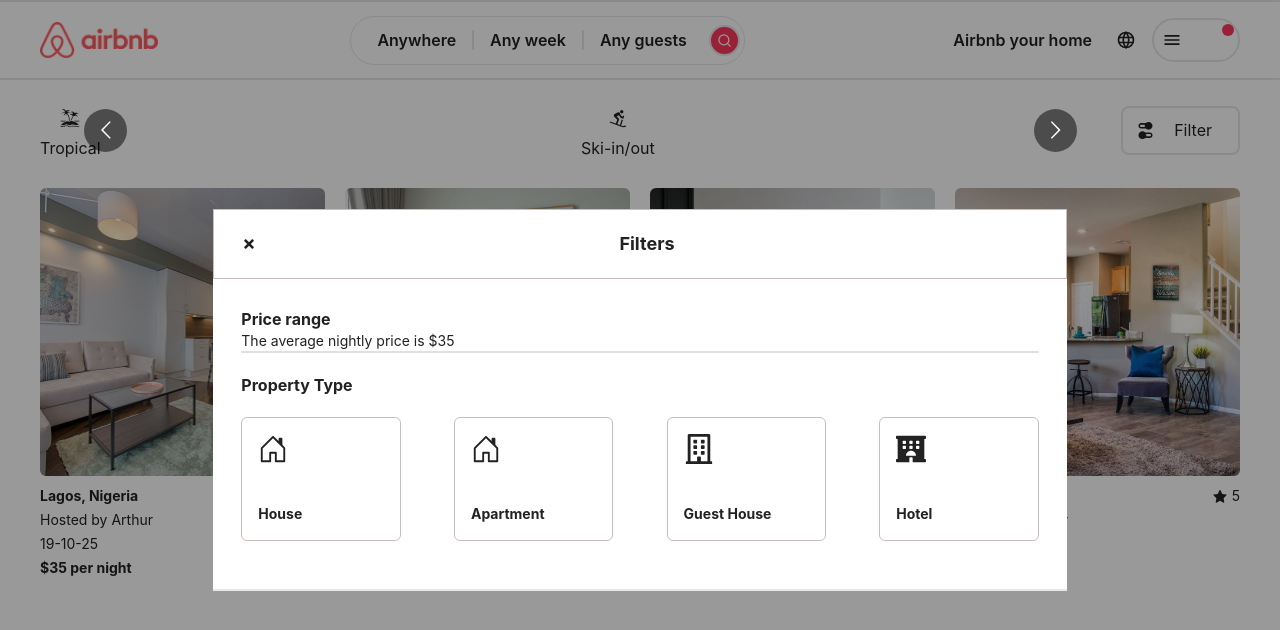
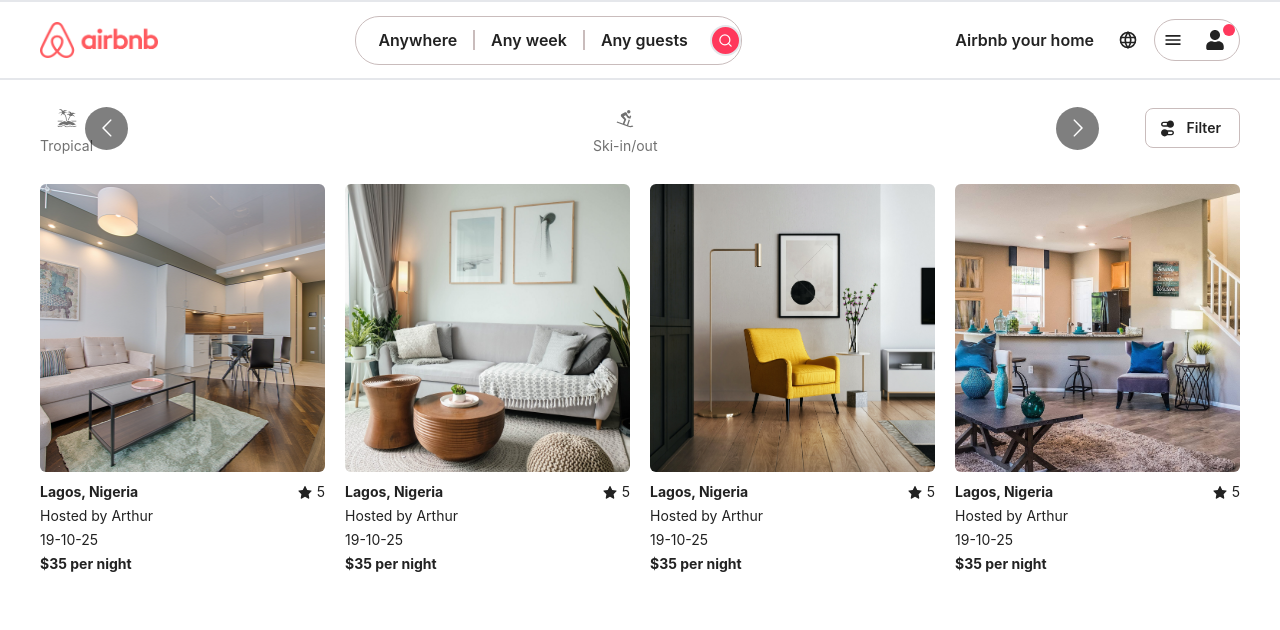
Before and after one commit to nelsonelaye/airbnb-tailwind, a React (Create React App) app: page / in a window 1280 px wide. Shown: the top 630 px of the page. Built offline with nearby package versions, Linux system fonts and the light colour scheme.

Commit message:
Add other filter options

```diff
--- a/package.json
+++ b/package.json
@@ -3,6 +3,9 @@
   "version": "0.1.0",
   "private": true,
   "dependencies": {
+    "@emotion/react": "^11.10.6",
+    "@emotion/styled": "^11.10.6",
+    "@mui/material": "^5.11.10",
     "@testing-library/jest-dom": "^5.16.5",
     "@testing-library/react": "^13.4.0",
     "@testing-library/user-event": "^13.5.0",
--- a/src/components/Categories/Categories.tsx
+++ b/src/components/Categories/Categories.tsx
@@ -7,10 +7,9 @@ import { SiStarbucks } from "react-icons/si";
 import { IoMdSwitch } from "react-icons/io";
 import Carousel from "react-multi-carousel";
 import "react-multi-carousel/lib/styles.css";
-import {props} from "./types"
+import { props } from "./types";
 
-const Categories = ({onclick}: props) => {
-
+const Categories = ({ onclick }: props) => {
   const category_list = [
     { title: "Tropical", icon: <GiIsland /> },
     { title: "Ski-in/out", icon: <MdOutlineDownhillSkiing /> },
@@ -89,19 +88,24 @@ const Categories = ({onclick}: props) => {
         swipeable
       >
         {category_list?.map((item) => (
-          <div className="flex flex-col items-center w-fit text-base">
-            <div className="my-2 text-fade" style={{ fontSize: "20px" }}>
+          <div className="flex flex-col items-center w-fit text-sm text-tc">
+            <div className="my-2 text-tc" style={{ fontSize: "20px" }}>
               {" "}
               {item.icon}
             </div>
-            <div>{item.title}</div>
+            <div className="text-center">{item.title}</div>
           </div>
         ))}
       </Carousel>
 
-      <div className="flex text-base border-2 rounded-lg p-2.5">
-        <IoMdSwitch fontSize="25px" className="cursor-pointer" onClick={onclick} />
-        <span className="mx-4 cursor-pointer" onClick={onclick} >Filter</span>
+      <div
+        className="flex h-10 text-base items-center rounded-lg py-2 px-2.5 thick-border cursor-pointer"
+        onClick={onclick}
+      >
+        <IoMdSwitch fontSize="23px" className="cursor-pointer" />
+        <span className="text-sm font-semibold mx-2 cursor-pointer">
+          Filter
+        </span>
       </div>
     </div>
   );
--- /dev/null
+++ b/src/components/Checkbox/Checkbox.tsx
@@ -0,0 +1,18 @@
+import * as React from "react";
+import Checkbox from "@mui/material/Checkbox";
+
+export default function ControlledCheckbox() {
+  const [checked, setChecked] = React.useState(true);
+
+  const handleChange = (event: React.ChangeEvent<HTMLInputElement>) => {
+    setChecked(event.target.checked);
+  };
+
+  return (
+    <Checkbox
+      checked={checked}
+      onChange={handleChange}
+      inputProps={{ "aria-label": "controlled" }}
+    />
+  );
+}
--- /dev/null
+++ b/src/components/Checkbox/index.tsx
@@ -0,0 +1 @@
+export { default } from "./Checkbox";
--- a/src/components/FilterModal/FilterModal.tsx
+++ b/src/components/FilterModal/FilterModal.tsx
@@ -1,37 +1,100 @@
 import { FaTimes, FaRegBuilding, FaHotel } from "react-icons/fa";
 import { BsHouseDoor } from "react-icons/bs";
-// import { props as AppProps } from "./types";
+import { props as AppProps } from "./types";
+import Checkbox from "../Checkbox";
 
-const FilterModal = () => {
+const FilterModal = ({ onclick }: AppProps) => {
   const propertyTypes = [
     { type: "House", icon: <BsHouseDoor /> },
     { type: "Apartment", icon: <BsHouseDoor /> },
     { type: "Guest House", icon: <FaRegBuilding /> },
     { type: "Hotel", icon: <FaHotel /> },
   ];
+
+  const numberOfRooms = [
+    { value: 1 },
+    { value: 2 },
+    { value: 3 },
+    { value: 4 },
+    { value: 5 },
+    { value: 6 },
+    { value: 7 },
+    { value: 8 },
+  ];
   return (
     <div className="flex flex-col justify-center items-center w-full min-h-screen z-20 absolute top-0 bg-overlay">
       <div className="flex flex-col justify-center items-center bg-white w-4/6 border-b-2 border-fade">
         <div
-          className="w-full flex items-center py-5 px-7"
-          style={{ border: "0.7px solid rgba(198, 184, 184, 0.94)" }}
+          className="thick-border w-full flex items-center py-5 px-7 cursor-pointer"
+          onClick={onclick}
         >
-          <FaTimes />
+          <div className="cursor-pointer" onClick={onclick}>
+            <FaTimes />
+          </div>
+
           <h2 className="text-lg text-center font-bold m-auto">Filters</h2>
         </div>
         <div className="w-full p-7">
           <div className="border-b-2 border-lb">
-            <p className="text-base font-bold">Price range</p>
-            <p className="text-fade">The average nightly price is $35</p>
+            <p className="filters">Price range</p>
+            <p className="text-tc font-medium">
+              The average nightly price is $35
+            </p>
+          </div>
+          <div className="border-b-2 border-lb">
+            <p className="filters">Type of Place</p>
+
+            <div className="flex items-start">
+              <Checkbox />
+              <div>
+                <label>Private Room</label>
+                <p className="text-tc">
+                  Your own room in a home or a hotel, plus some shared common
+                  spaces
+                </p>
+              </div>
+            </div>
+          </div>
+          <div className="border-b-2 border-lb">
+            <p className="filters">Rooms and Beds</p>
+
+            <div className="flex w-full">
+              <input
+                type="radio"
+                id="any"
+                name="bedrooms"
+                value="any"
+                className="hidden"
+              />
+              <label htmlFor="any" className="unselected-radio">
+                {" "}
+                Any
+              </label>
+              {numberOfRooms?.map((item) => (
+                <>
+                  <input
+                    type="radio"
+                    id={item.value.toString()}
+                    name="bedrooms"
+                    value={item.value}
+                    className="hidden"
+                  />
+                  <label
+                    htmlFor={item.value.toString()}
+                    className="unselected-radio"
+                  >
+                    {" "}
+                    {item.value}
+                  </label>
+                </>
+              ))}
+            </div>
           </div>
           <div>
-            <p className="text-base font-bold my-5">Property Type</p>
+            <p className="filters">Property Type</p>
             <div className="flex justify-between my-5">
               {propertyTypes?.map((item) => (
-                <div
-                  className="w-1/5 rounded-md p-4"
-                  style={{ border: "0.7px solid rgba(198, 184, 184, 0.94)" }}
-                >
+                <div className="thick-border w-1/5 rounded-md p-4">
                   <div className="text-3xl mb-10">{item.icon}</div>
 
                   <p className="text-xm font-bold">{item.type}</p>
--- a/src/components/FilterModal/types.ts
+++ b/src/components/FilterModal/types.ts
@@ -1,3 +1,3 @@
 export interface props {
-  show: boolean;
+  onclick: any;
 }
--- a/src/components/Header/Header.tsx
+++ b/src/components/Header/Header.tsx
@@ -15,11 +15,13 @@ const Header = () => {
         width="118px"
         className="object-contain cursor-pointer"
       />
-      <div className="flex items-center border px-1 py-2 rounded-3xl cursor-pointer hover:border-b-2">
+      <div className="flex items-center thick-border py-2 rounded-3xl cursor-pointer hover:border-b-2">
         <div className="mx-1.5">
           <span className="px-4 cursor-pointer">Anywhere</span>
 
-          <span className="px-4 border-x-2 cursor-pointer">Any week</span>
+          <span className="px-4 border-db border-x-2 cursor-pointer">
+            Any week
+          </span>
 
           <span className="px-4 text-fade cursor-pointer">Any guests</span>
         </div>
@@ -38,14 +40,14 @@ const Header = () => {
         <div className="p-2 hover:rounded-full hover:bg-grey">
           <TbWorld fontSize="20px" className="cursor-pointer" />
         </div>
-        <div className="flex items-center py-1 px-2 border-2 rounded-3xl ml-2  hover:border-b-2 cursor-pointer">
+        <div className="flex items-center py-1 px-2 thick-border rounded-3xl ml-2  hover:border-b-2 cursor-pointer">
           <IoMdMenu fontSize="20px" className="mr-4 cursor-pointer" />
           <div className="relative bg-fade p-1.5 rounded-full">
             <div
               className="absolute w-3 h-3 rounded-full -right-1 top-0
               bg-brand-color"
             ></div>
-            <FaUser color="#fff" fontSize="20px" className="cursor-pointer" />
+            <FaUser fontSize="20px" className="cursor-pointer" />
           </div>
         </div>
       </div>
--- a/src/index.scss
+++ b/src/index.scss
@@ -1,23 +1,37 @@
 @tailwind base;
 @tailwind components;
 @tailwind utilities;
-
 @layer base {
     body {
         @apply text-sm text-secondary;
     }
 }
 
+@layer components {
+    .thick-border {
+        border: 0.7px solid rgba(198, 184, 184, 0.94);
+    }
+    .filters {
+        @apply text-base font-bold my-5 capitalize;
+    }
+    .selected-radio {
+        @extend .thick-border;
+        @apply flex items-center justify-center rounded-2xl py-1 w-14 m-3 font-medium text-white;
+        background-color: black;
+    }
+    .unselected-radio {
+        @extend .thick-border;
+        @apply flex items-center justify-center rounded-2xl py-1 w-14 m-3 font-medium;
+    }
+}
+
 body {
     margin: 0;
-  font-family: -apple-system, BlinkMacSystemFont, "Segoe UI", "Roboto", "Oxygen",
-    "Ubuntu", "Cantarell", "Fira Sans", "Droid Sans", "Helvetica Neue",
-    sans-serif;
+    font-family: -apple-system, BlinkMacSystemFont, "Segoe UI", "Roboto", "Oxygen", "Ubuntu", "Cantarell", "Fira Sans", "Droid Sans", "Helvetica Neue", sans-serif;
     -webkit-font-smoothing: antialiased;
     -moz-osx-font-smoothing: grayscale;
 }
 
 code {
-  font-family: source-code-pro, Menlo, Monaco, Consolas, "Courier New",
-    monospace;
+    font-family: source-code-pro, Menlo, Monaco, Consolas, "Courier New", monospace;
 }
--- a/src/routes/LandingPage/LandingPage.tsx
+++ b/src/routes/LandingPage/LandingPage.tsx
@@ -4,7 +4,7 @@ import Slide from "../../components/Categories";
 import FilterModal from "../../components/FilterModal";
 
 const LandingPage = () => {
-  const [showModal, setShowModal] = useState(true);
+  const [showModal, setShowModal] = useState(false);
 
   const control_modal = useCallback(() => {
     setShowModal(!showModal);
@@ -13,7 +13,7 @@ const LandingPage = () => {
     <div>
       <Slide onclick={control_modal} />
       <Explore />
-      <FilterModal />
+      {showModal ? <FilterModal onclick={control_modal} /> : null}
     </div>
   );
 };
```
Also changed, not shown: 1 other file (tests, documents, lock files or other folders). Lines whose indentation alone changed are shown as unchanged.
